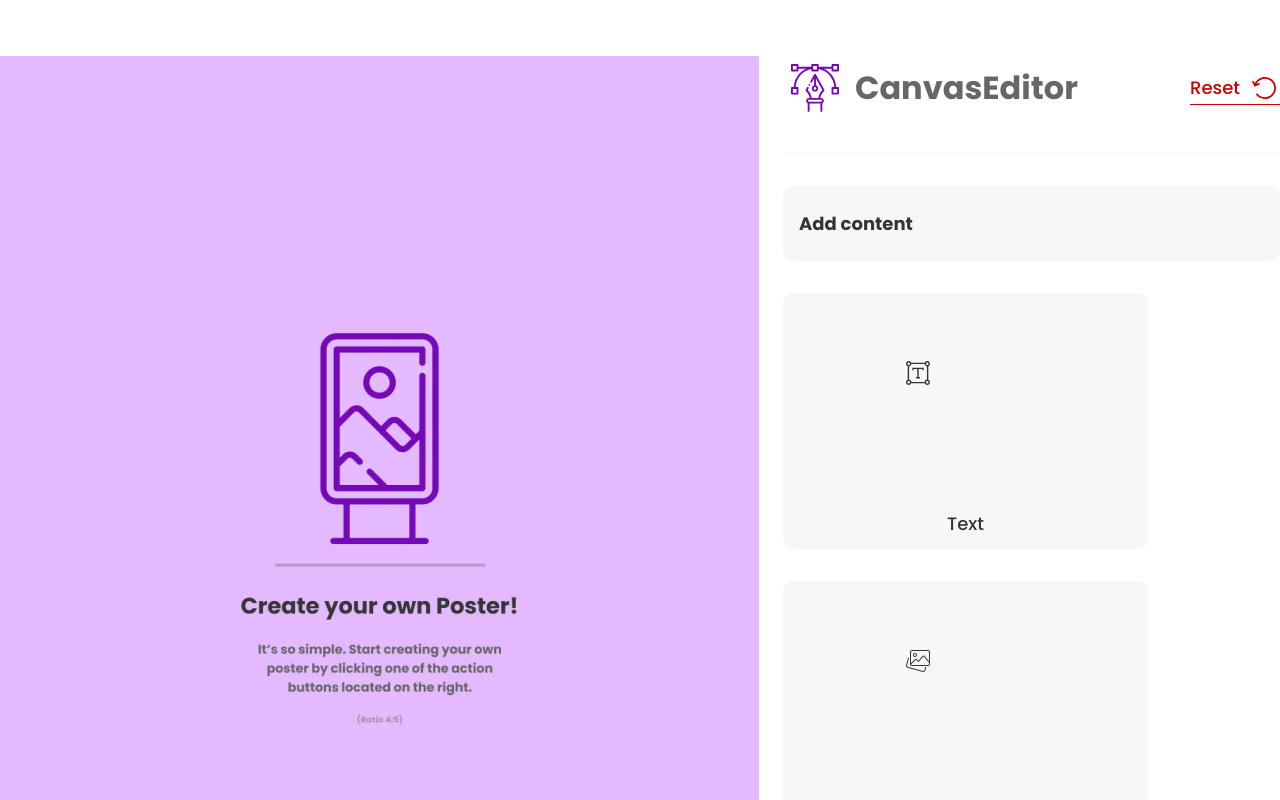
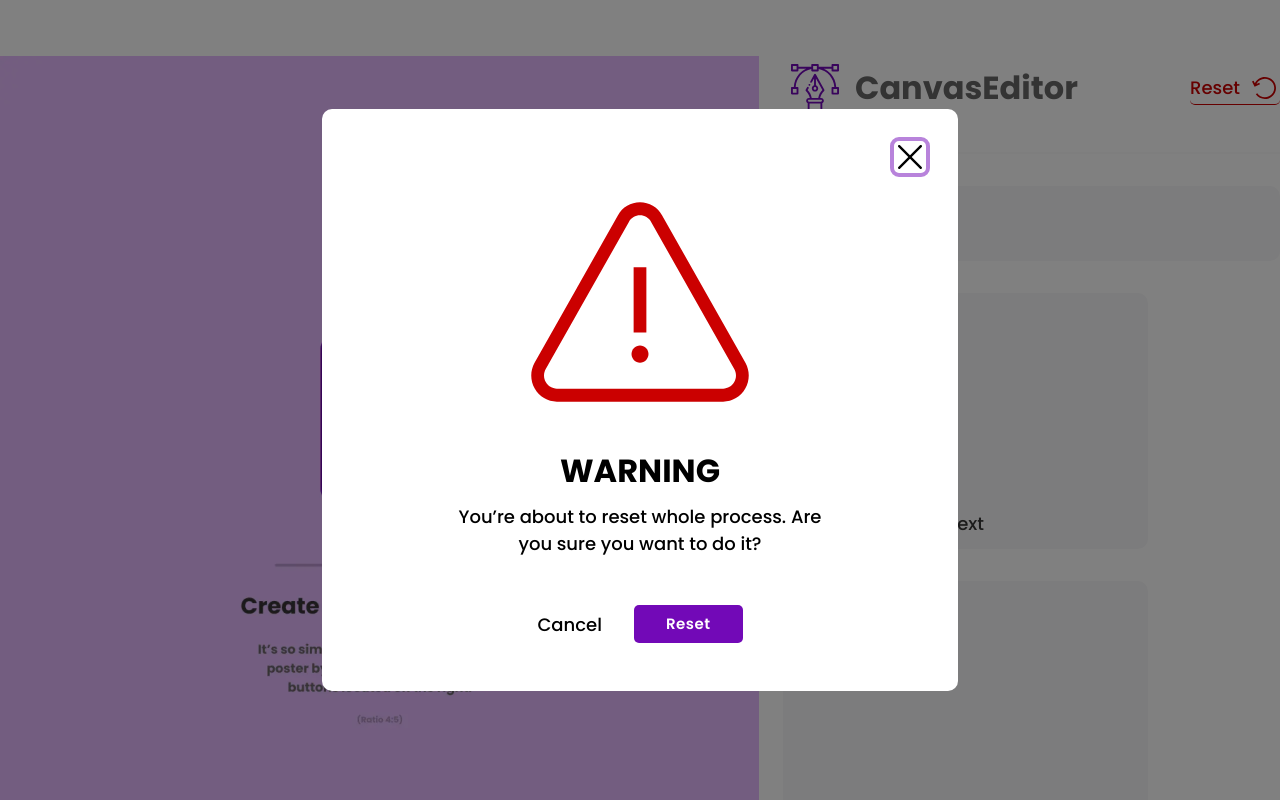
Before and after one commit to moose96/canvas-editor, a React (Vite) app: page / in a window 1280 px wide. Both pictures are taken after a click on the button "Reset". Shown: the top 800 px of the page. Built offline with nearby package versions, Linux system fonts and the light colour scheme.

Commit message:
feat: modal while resetting canvas

```diff
--- a/src/app.tsx
+++ b/src/app.tsx
@@ -10,10 +10,14 @@ import PrimaryButton from './components/atoms/primary-button.tsx';
 import TextButton from './components/atoms/text-button.tsx';
 import EditorService from './components/canvas/editor-service.ts';
 import ActionButton from './components/molecules/action-button.tsx';
+import RemoveAlert, { RemoveAlertAction } from './components/organisms/remove-alert.tsx';
+import useModal from './hooks/use-modal.tsx';
+import readImageFile from './utility/read-image-file.ts';
 
 export default function App() {
   const canvasRef = useRef<HTMLCanvasElement>(null);
   const editorService = useRef<EditorService>();
+  const { modalElement, openModal } = useModal(RemoveAlert);
 
   const getEditorService = async () => {
     if (!canvasRef.current) {
@@ -48,9 +52,11 @@ export default function App() {
       return;
     }
 
-    await editorService.addImage(
-      'https://fastly.picsum.photos/id/248/200/200.jpg?hmac=36BllTJxy_tU762d2RYKfYaSQ3-RmP74hVxabGP_u3o',
-    );
+    const file = await readImageFile();
+
+    if (file) {
+      await editorService.addImage(file);
+    }
   };
 
   const handleBackground = async () => {
@@ -60,9 +66,11 @@ export default function App() {
       return;
     }
 
-    await editorService.setBackground(
-      'https://fastly.picsum.photos/id/188/1500/1200.jpg?hmac=Ud6sFBV7D7iKYZ2sdQPghHR5sYCFP9qQegF9mUcMaUY',
-    );
+    const file = await readImageFile();
+
+    if (file) {
+      await editorService.setBackground(file);
+    }
   };
 
   const handleReset = async () => {
@@ -72,7 +80,11 @@ export default function App() {
       return;
     }
 
-    await editorService.reset();
+    const actionType = await openModal();
+
+    if (actionType === RemoveAlertAction.Reset) {
+      await editorService.reset();
+    }
   };
 
   const handleExport = async () => {
@@ -82,7 +94,7 @@ export default function App() {
       return;
     }
 
-    editorService.export();
+    await editorService.export();
   };
 
   return (
@@ -95,7 +107,7 @@ export default function App() {
               <Logo className="w-16 h-16" />
               <h1 className="typography-display text-black-75">CanvasEditor</h1>
             </div>
-            <TextButton label="Reset" icon={<Reset />} onClick={handleReset} />
+            <TextButton className="text-red border-b border-red" label="Reset" icon={<Reset />} onClick={handleReset} />
           </div>
           <Line />
           <div className="bg-white-97 rounded-[10px] px-4 py-6">
@@ -112,6 +124,7 @@ export default function App() {
           <PrimaryButton label="Export to PNG" className="self-end w-max" onClick={handleExport} />
         </div>
       </div>
+      {modalElement}
     </div>
   );
 }
--- a/src/components/atoms/text-button.tsx
+++ b/src/components/atoms/text-button.tsx
@@ -1,18 +1,26 @@
 import { ReactNode } from 'react';
+import { twMerge } from 'tailwind-merge';
 
 export interface TextButtonProps {
-  label: string;
-  icon: ReactNode;
+  label?: string;
+  icon?: ReactNode;
   onClick?: () => void;
+  className?: string;
+  autoFocus?: boolean;
 }
 
-export default function TextButton({ label, icon, onClick }: TextButtonProps) {
+export default function TextButton({ label, icon, onClick, className = '', autoFocus }: TextButtonProps) {
   return (
     <button
-      className="typography-body-medium text-red flex gap-2 border-b border-red cursor-pointer h-max items-center"
+      className={twMerge(
+        'typography-body-medium flex gap-2 cursor-pointer h-max items-center rounded-[5px]',
+        'focus:focus-outline',
+        className,
+      )}
       onClick={onClick}
+      autoFocus={autoFocus}
     >
-      <span>{label}</span>
+      {label && <span>{label}</span>}
       {icon}
     </button>
   );
--- a/src/components/canvas/canvas-image.ts
+++ b/src/components/canvas/canvas-image.ts
@@ -1,6 +1,8 @@
 import CanvasControl, { CanvasControlProps } from './canvas-control.ts';
 import EventManager from './event-manager.ts';
 import TransformBox from './transform-box.ts';
+
+const initialWidth = 300;
 
 export default class CanvasImage extends CanvasControl {
   private image?: HTMLImageElement;
@@ -18,8 +20,10 @@ export default class CanvasImage extends CanvasControl {
           return;
         }
 
-        this.width = this.image.width;
-        this.height = this.image.height;
+        const aspectRatio = this.image.width / this.image.height;
+
+        this.width = initialWidth;
+        this.height = initialWidth / aspectRatio;
 
         resolve();
       });
--- /dev/null
+++ b/src/components/organisms/remove-alert.tsx
@@ -0,0 +1,60 @@
+import { forwardRef } from 'react';
+import { twMerge } from 'tailwind-merge';
+
+import Alert from '../../assets/icons/alert.svg?react';
+import Close from '../../assets/icons/close.svg?react';
+import PrimaryButton from '../atoms/primary-button.tsx';
+import TextButton from '../atoms/text-button.tsx';
+
+export enum RemoveAlertAction {
+  Close,
+  Cancel,
+  Reset,
+}
+
+export interface RemoveAlertProps {
+  onAction?: (action: RemoveAlertAction) => void;
+}
+
+const RemoveAlert = forwardRef<HTMLDialogElement, RemoveAlertProps>(({ onAction }: RemoveAlertProps, forwardedRef) => {
+  const handleClick = (action: RemoveAlertAction) => () => {
+    if (typeof forwardedRef === 'function' || !forwardedRef) {
+      return;
+    }
+
+    forwardedRef.current?.close();
+    onAction?.(action);
+  };
+
+  return (
+    <dialog
+      ref={forwardedRef}
+      className={twMerge('bg-white rounded-[10px] px-32 py-12 m-auto', 'backdrop:bg-[#0000007f]')}
+    >
+      <div className="flex flex-col gap-12">
+        <TextButton
+          className="absolute top-8 right-8 w-8 h-8"
+          icon={<Close />}
+          onClick={handleClick(RemoveAlertAction.Close)}
+        />
+        <div className="flex flex-col items-center max-w-[calc(18.125rem_+_90px)]">
+          <Alert className="w-[18.125rem] h-[18.125rem] text-red" />
+          <div className="flex flex-col gap-2 text-center">
+            <h3 className="typography-display">WARNING</h3>
+            <p className="typography-body-medium">
+              You’re about to reset whole process. Are you sure you want to do it?
+            </p>
+          </div>
+        </div>
+        <div className="flex justify-center items-center gap-8">
+          <TextButton label="Cancel" autoFocus onClick={handleClick(RemoveAlertAction.Cancel)} />
+          <PrimaryButton label="Reset" onClick={handleClick(RemoveAlertAction.Reset)} />
+        </div>
+      </div>
+    </dialog>
+  );
+});
+
+RemoveAlert.displayName = 'RemoveAlert';
+
+export default RemoveAlert;
--- /dev/null
+++ b/src/hooks/use-modal.tsx
@@ -0,0 +1,41 @@
+import { ForwardRefExoticComponent, RefAttributes, useRef } from 'react';
+
+import Observable from '../utility/observable.ts';
+
+export interface ModalBaseProps<ActionType> extends RefAttributes<HTMLDialogElement> {
+  onAction?: (action: ActionType) => void;
+}
+
+export default function useModal<ActionType>(Modal: ForwardRefExoticComponent<ModalBaseProps<ActionType>>) {
+  const ref = useRef<HTMLDialogElement>(null);
+  const result = useRef<Observable<ActionType>>();
+
+  const getResult = () => {
+    if (!result.current) {
+      result.current = new Observable<ActionType>();
+    }
+
+    return result.current;
+  };
+
+  const openModal = async () => {
+    return new Promise<ActionType>((resolve) => {
+      getResult().subscribe((value) => {
+        resolve(value);
+      });
+
+      ref.current?.showModal();
+    });
+  };
+
+  const handleAction = (action: ActionType) => {
+    getResult().next(action);
+  };
+
+  const modalElement = <Modal ref={ref} onAction={handleAction} />;
+
+  return {
+    modalElement,
+    openModal,
+  };
+}
--- /dev/null
+++ b/src/utility/observable.ts
@@ -0,0 +1,15 @@
+export default class Observable<Value> {
+  private listeners: Set<(value: Value) => void> = new Set();
+
+  next(value: Value) {
+    this.listeners.forEach((callback) => callback(value));
+  }
+
+  subscribe(callback: (value: Value) => void) {
+    this.listeners.add(callback);
+
+    return () => {
+      this.listeners.delete(callback);
+    };
+  }
+}
--- /dev/null
+++ b/src/utility/read-image-file.ts
@@ -0,0 +1,22 @@
+export default async function readImageFile() {
+  const input = document.createElement('input');
+  input.type = 'file';
+  input.accept = 'image/*';
+
+  return new Promise<string | null>((resolve) => {
+    input.addEventListener('change', () => {
+      const file = input.files?.[0];
+
+      if (!file) {
+        return resolve(null);
+      }
+
+      const reader = new FileReader();
+      reader.addEventListener('load', () => {
+        resolve(reader.result as string);
+      });
+      reader.readAsDataURL(file);
+    });
+    input.click();
+  });
+}
```
Also changed, not shown: src/assets/icons/alert.svg (added), src/assets/icons/close.svg (added).
